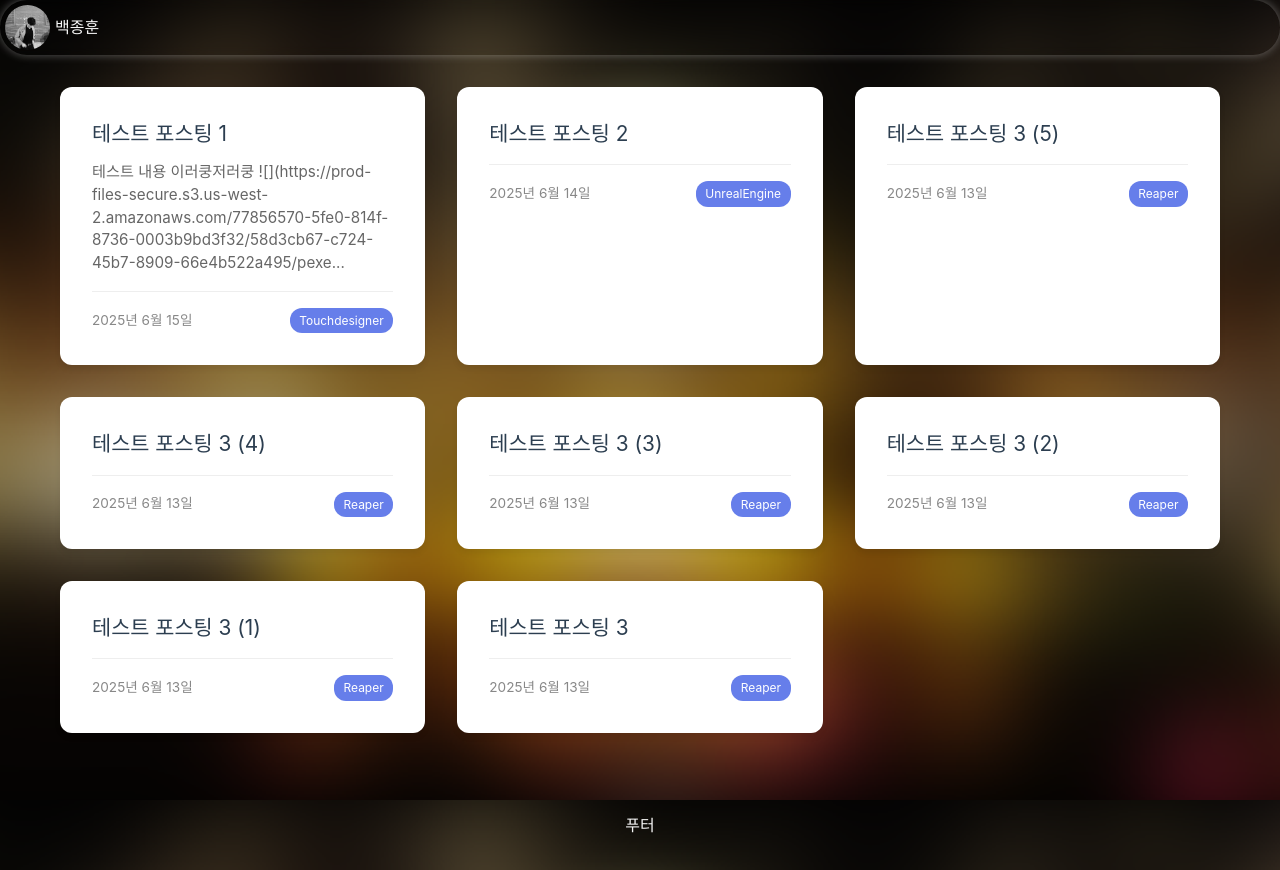
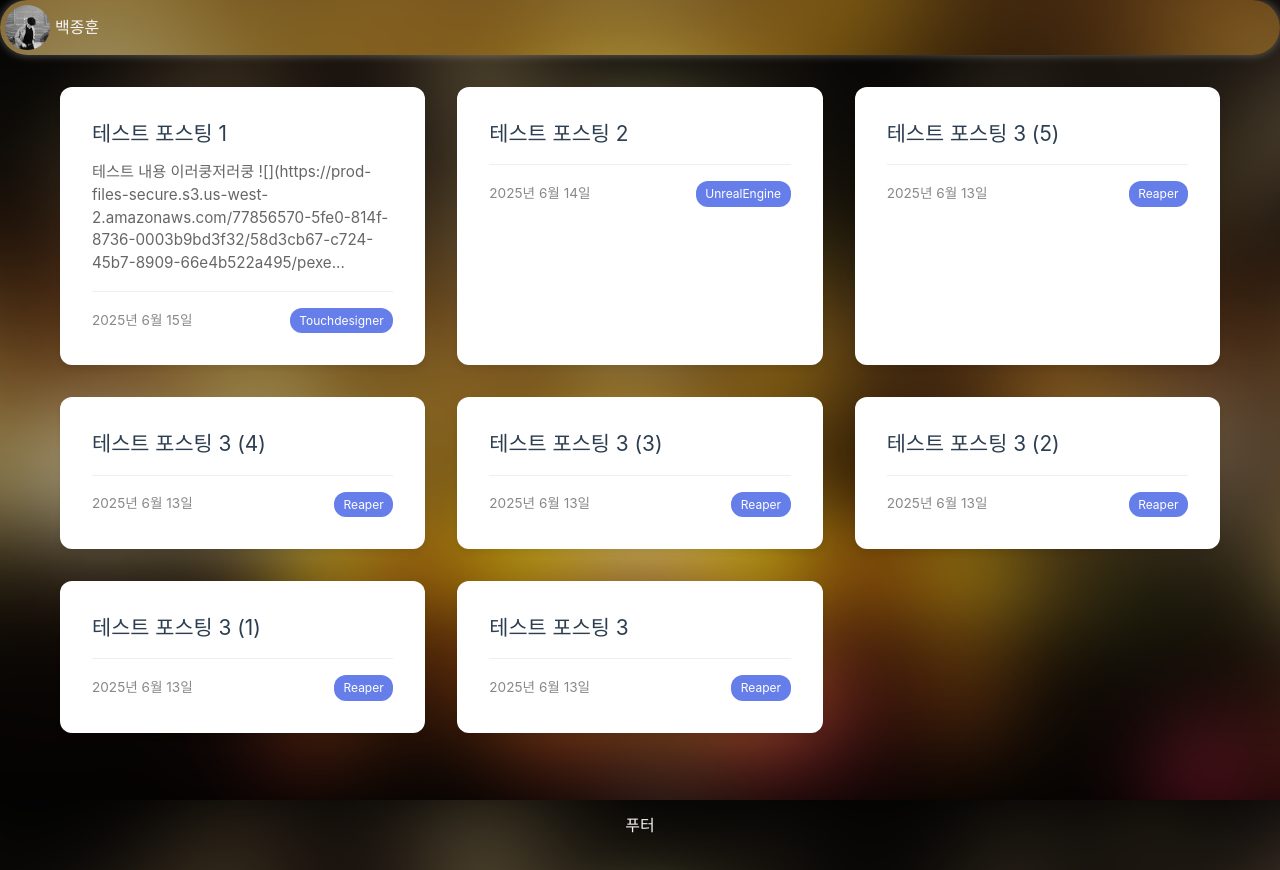
Before and after one commit to jwbaek96/archive, a website: page index.html in a window 1280 px wide. Drawn offline with Linux system fonts and the light colour scheme; the site is published under a folder, as on GitHub Pages, so addresses that start at the root find nothing; a web font is replaced by a local one.

Commit message:
Update pop.css

```diff
--- a/css/pop.css
+++ b/css/pop.css
@@ -17,7 +17,7 @@
     gap: 5px;
 
     overflow: hidden;
-    background: url(/assets/background.png) no-repeat center center fixed;
+    background: url(../assets/background.png) no-repeat center center fixed;
     background-size: auto;
     /* background-color: #f6f6f60a; */
     backdrop-filter: blur(4px);
```
